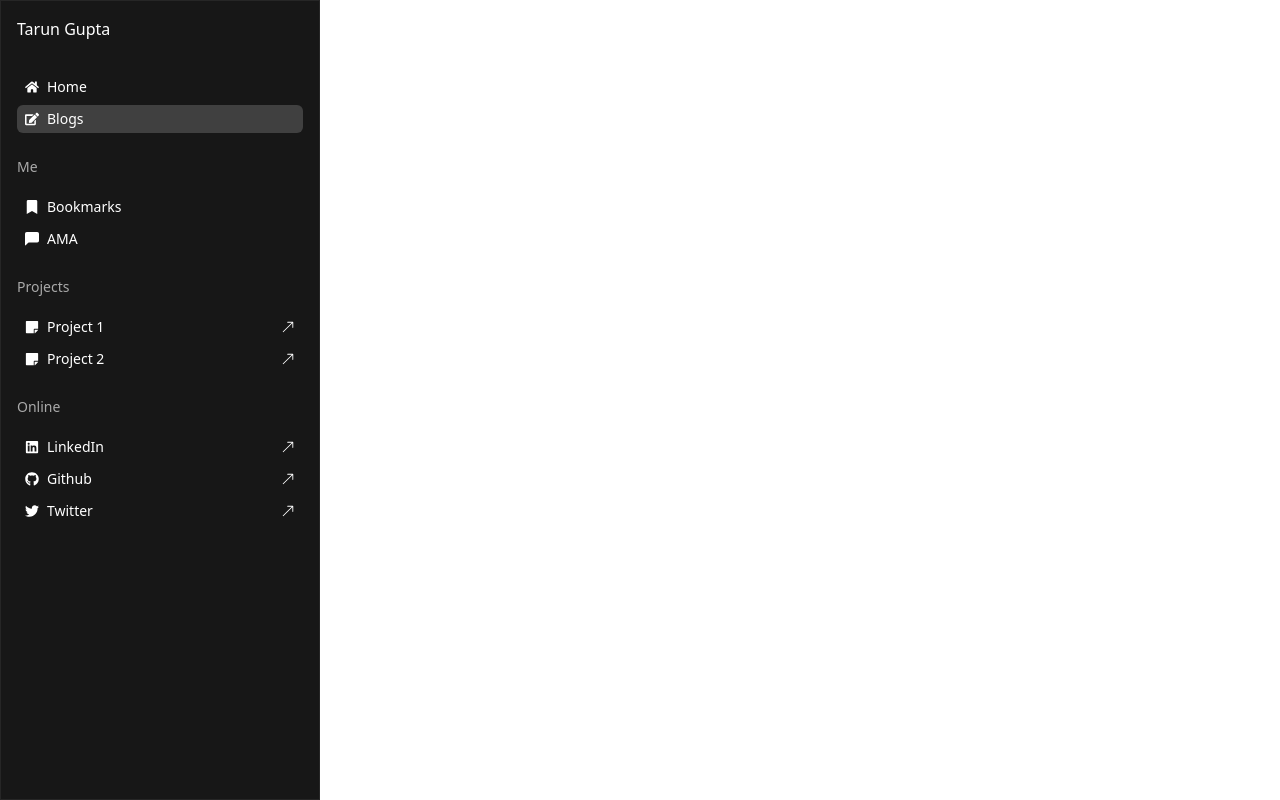
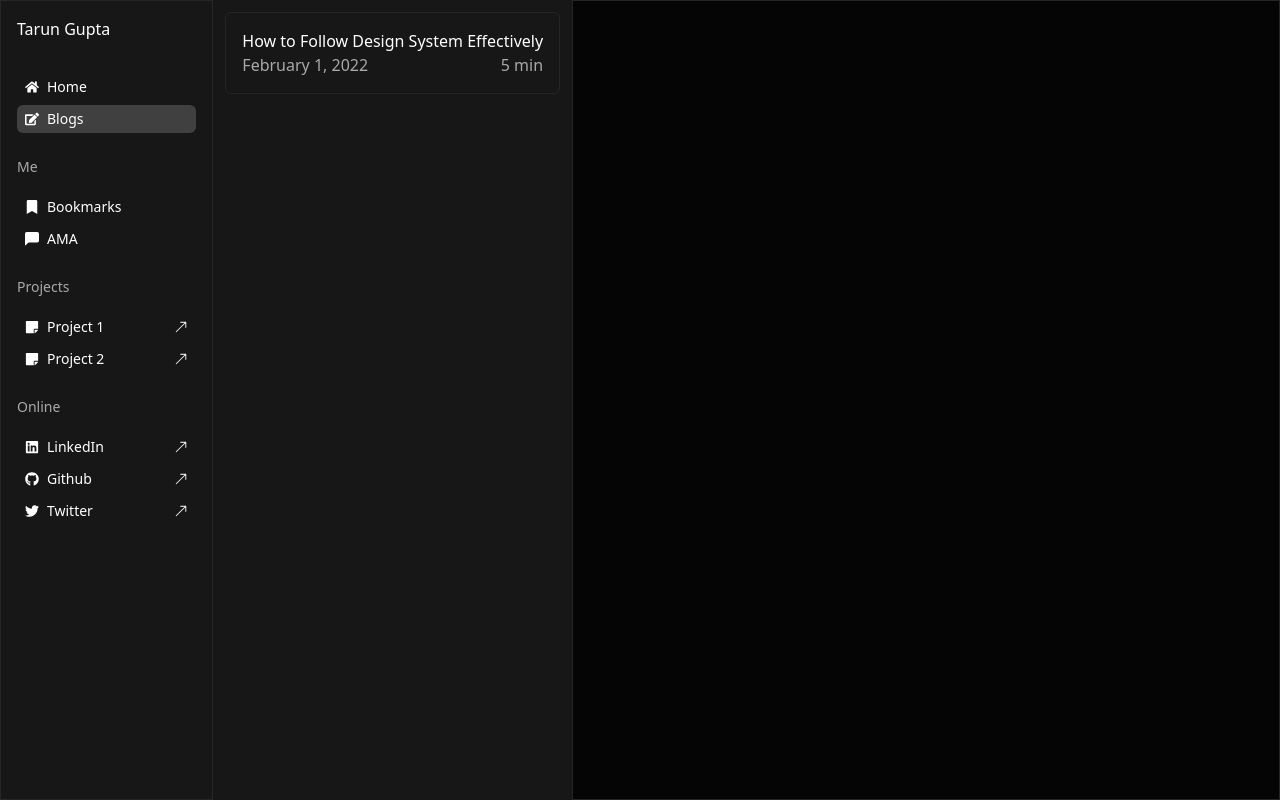
Before and after one commit to tarungupta9/tarungupta, a Next.js app: page /blogs in a window 1280 px wide. Built offline with nearby package versions, Linux system fonts and the light colour scheme.

Commit message:
ListOfPosts integrated with data

```diff
--- a/containers/Layout/Layout.tsx
+++ b/containers/Layout/Layout.tsx
@@ -3,10 +3,10 @@ import Navbar from "@containers/Navbar/Navbar";
 function Layout({ children }) {
 	return (
 		<div className="w-full h-full flex">
-			<div className="w-3/12 h-full">
+			<div className="w-2/12 h-full">
 				<Navbar />
 			</div>
-			<main className="w-9/12">{children}</main>
+			<main className="w-10/12">{children}</main>
 		</div>
 	);
 }
--- a/data/Blogs.data.ts
+++ b/data/Blogs.data.ts
@@ -1 +1,19 @@
-export default {};
+type BlogType = {
+	id: string;
+	name: string;
+	createdAt: string;
+	readingTime: string;
+	slug: string;
+};
+
+const blogListing: BlogType[] = [
+	{
+		id: "How to Follow Design System Effectively",
+		name: "How to Follow Design System Effectively",
+		createdAt: "February 1, 2022",
+		readingTime: "5 min",
+		slug: "how-to-follow-design-system-effeciently",
+	},
+];
+
+export default blogListing;
--- a/pages/blogs.tsx
+++ /dev/null
@@ -1,21 +0,0 @@
-import clsx from "clsx";
-import Layout from "@containers/Layout/Layout";
-import ListOfPosts from "@widgets/ListOfPosts/ListOfPosts";
-
-function Blogs({ children }) {
-	return (
-		<main className={clsx("flex", "h-full ", "text-base", "text-primary")}>
-			<div className={clsx("bg-dark", "h-full, p-3")}>
-				{/* <Suspense fallback="Loading..."> */}
-				{/* <ListOfPosts /> */}
-				{/* </Suspense> */}
-				hello
-			</div>
-			<div className={clsx("bg-dark", "h-full")}></div>
-		</main>
-	);
-}
-
-Blogs.Layout = Layout;
-
-export default Blogs;
--- a/pages/blogs/index.tsx
+++ b/pages/blogs/index.tsx
@@ -1,6 +1,7 @@
 import clsx from "clsx";
 import Layout from "@containers/Layout/Layout";
 import ListOfPosts from "@widgets/ListOfPosts/ListOfPosts";
+import blogListing from "@data/Blogs.data";
 
 function Blogs({ children }) {
 	return (
@@ -9,7 +10,7 @@ function Blogs({ children }) {
 				className={clsx("flex", "h-full ", "text-base", "text-primary")}
 			>
 				<div className={clsx("bg-background", "h-full", "p-3")}>
-					Blogs listing
+					<ListOfPosts posts={blogListing} />
 				</div>
 				<div
 					className={clsx(
@@ -18,7 +19,9 @@ function Blogs({ children }) {
 						"flex-1",
 						"border",
 						"border-outline",
-						"p-4"
+						"p-4",
+						"text-base",
+						"text-tertiary"
 					)}
 				>
 					{children}
--- a/pages/index.tsx
+++ b/pages/index.tsx
@@ -1,8 +1,19 @@
+import clsx from "clsx";
 import Layout from "@containers/Layout/Layout";
 
 function Home() {
 	return (
-		<div>
+		<div
+			className={clsx(
+				"bg-background-dark",
+				"text-base",
+				"text-tertiary",
+				"h-full",
+				"flex-col",
+				"justify-between",
+				"p-16"
+			)}
+		>
 			Hey 👋, My name is Tarun Gupta.
 			<br />
 			A frontend engineer who craves to learn and develop highly
--- a/styles/globals.css
+++ b/styles/globals.css
@@ -7,6 +7,10 @@
 	--color-background-dark: #050505;
 	--color-hover: #404040;
 	--color-border: #262626;
+}
+
+html {
+	font-size: 16px;
 }
 
 html,
--- a/widgets/ListOfPosts/ListOfPosts.tsx
+++ b/widgets/ListOfPosts/ListOfPosts.tsx
@@ -1,17 +1,33 @@
-import { PostProptypes } from "./ListOfPosts.types";
+import Post from "./Post";
+import { ListOfPostsTypes, PostProptypes } from "./ListOfPosts.types";
+import { useRouter } from "next/router";
 
-function ListOfPosts(posts: PostProptypes[]) {
-	return <div>Hello</div>;
+function ListOfPosts({ posts }: ListOfPostsTypes) {
+	const router = useRouter();
+	return <div>{renderPostsList(posts, redirect)}</div>;
+
+	function redirect(slug: string) {
+		if (slug) {
+			router.push(`/blogs/${slug}`);
+		}
+	}
 }
 
-// function renderPostsList(posts: PostProptypes[]) {
-// 	if (posts?.length < 0) {
-// 		return [];
-// 	}
+function renderPostsList(
+	posts: PostProptypes[],
+	redirect: (slug: string) => void
+) {
+	if (posts?.length < 0) {
+		return [];
+	}
 
-// 	return posts.map(({ id }) => {
-// 		return <Post key={id} />;
-// 	});
-// }
+	return posts.map((post) => {
+		return (
+			<div onClick={() => redirect(post.slug)}>
+				<Post id={post.id} {...post} />
+			</div>
+		);
+	});
+}
 
 export default ListOfPosts;
--- a/widgets/ListOfPosts/ListOfPosts.types.ts
+++ b/widgets/ListOfPosts/ListOfPosts.types.ts
@@ -3,4 +3,9 @@ export type PostProptypes = {
 	name: string;
 	readingTime: string;
 	createdAt: string;
+	slug: string;
 };
+
+export type ListOfPostsTypes = {
+	posts: PostProptypes[];
+};
--- a/widgets/ListOfPosts/Post.tsx
+++ b/widgets/ListOfPosts/Post.tsx
@@ -1,7 +1,16 @@
+import clsx from "clsx";
 import { PostProptypes } from "./ListOfPosts.types";
 
-function Post(props: PostProptypes) {
-	return <div>Post</div>;
+function Post({ name, createdAt, readingTime }: PostProptypes) {
+	return (
+		<div className="border rounded-md border-outline p-4 cursor-pointer">
+			<span className={clsx("text-primary")}>{name}</span>
+			<div className={clsx("flex", "justify-between", "text-tertiary")}>
+				<span>{createdAt}</span>
+				<span>{readingTime}</span>
+			</div>
+		</div>
+	);
 }
 
 export default Post;
```
